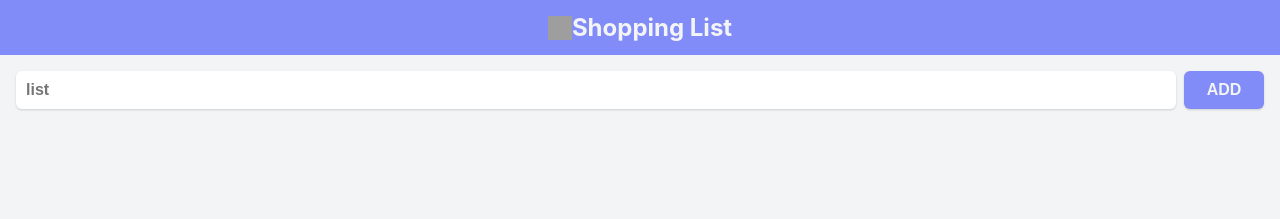
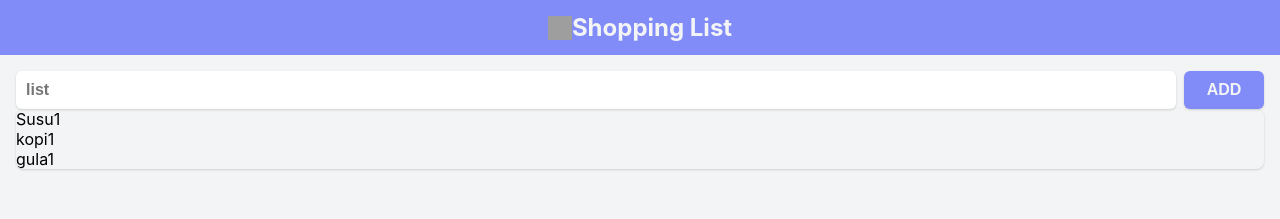
Before and after one commit to jooprima/simple-counter, a React (Create React App) app: page / in a window 1280 px wide. Shown: the top 219 px of the page. Built offline with nearby package versions, Linux system fonts and the light colour scheme; grey boxes are pictures that could not be loaded.

Commit message:
create todos state & todos divs

```diff
--- a/src/App.css
+++ b/src/App.css
@@ -61,3 +61,13 @@
   background-color: var(--main-background-color);
   box-shadow: var(--main-box-shadow);
 }
+
+.todos {
+  box-shadow: var(--main-box-shadow);
+
+  overflow-x: hidden;
+  overflow-y: auto;
+
+  border-radius: 8px;
+  max-height: 640px;
+}
--- a/src/App.js
+++ b/src/App.js
@@ -6,8 +6,11 @@
 
 function App() {
   const [value, setValue] = useState("");
-
-  console.log(value);
+  const [todos, setTodos] = useState([
+    { title: "Susu", count: 1 },
+    { title: "kopi", count: 1 },
+    { title: "gula", count: 1 },
+  ]);
 
   return (
     <>
@@ -31,6 +34,21 @@
             add
           </button>
         </form>
+
+        {todos.length > 0 ? (
+          <div className="todos">
+            {todos.map((todo) => {
+              return (
+                <div>
+                  {todo.title}
+                  {todo.count}
+                </div>
+              );
+            })}
+          </div>
+        ) : (
+          <div>Kosong</div>
+        )}
       </section>
     </>
   );
```
Also changed, not shown: 1 other file (tests, documents, lock files or other folders).
